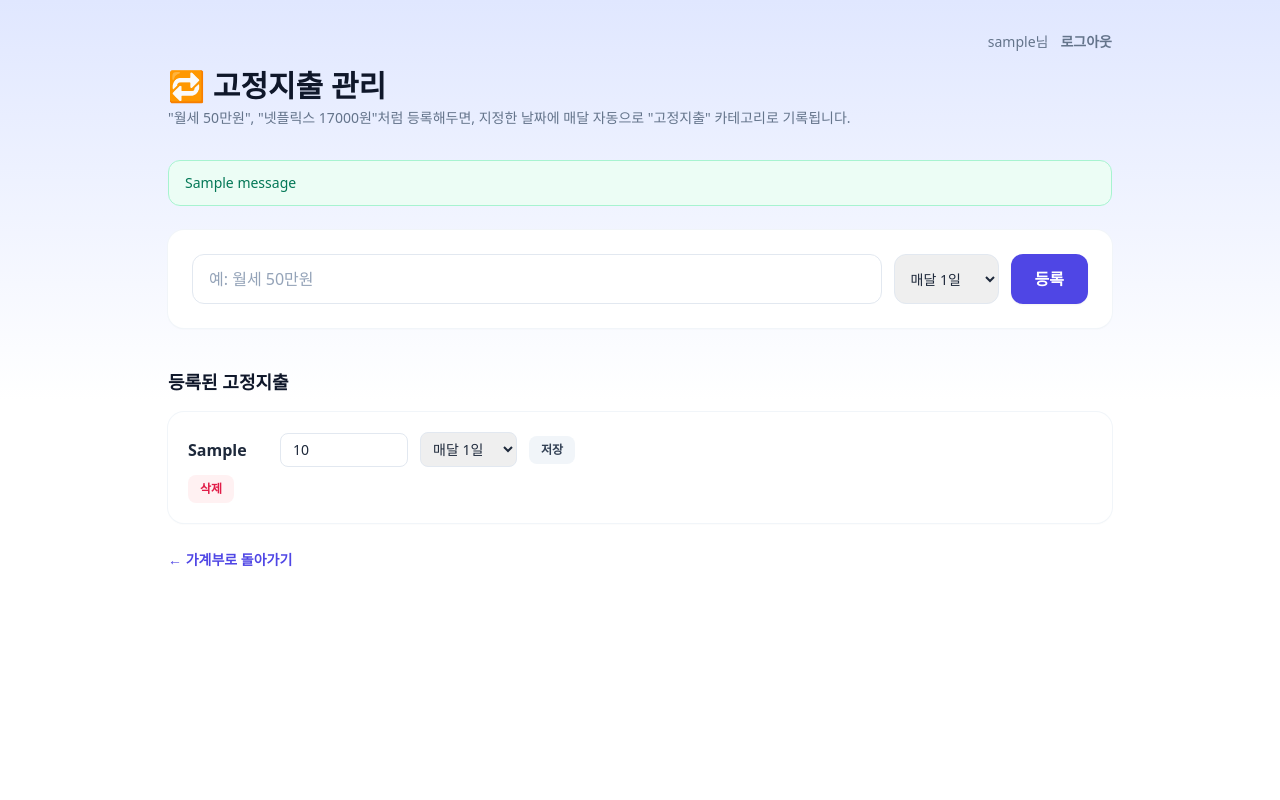
After one commit to iwkzgo/ledger-app, a Flask app: page /recurring/ in a window 1280 px wide. The commit adds this page. Run offline with Flask 3, Linux system fonts and the light colour scheme; a user stored in the database is signed in; tables that the repository leaves empty hold one stand-in row (values such as "Sample post"); one stand-in notice (Sample message) is shown; some libraries are stand-ins or nearby versions.

Commit message:
고정지출 자동 등록 기능 추가
- RecurringItem 모델 추가 (항목명, 금액, 매달 기록일, 마지막 기록 달)
- 백그라운드 스케줄러 대신 "홈 접속 시마다 밀린 달을 확인해 채워넣는"
  방식으로 자동 기록 구현 (Render 무료 플랜의 슬립 특성 고려)
- /recurring 페이지에서 등록/수정/삭제 가능, 등록 시 카테고리는 "고정지출" 고정
- 사용자가 자동 기록된 거래를 지우면 같은 달엔 재생성하지 않음
- 전부 user_id로 소유자 분리 + IDOR 방지 검증 완료

```diff
--- a/app/__init__.py
+++ b/app/__init__.py
@@ -30,11 +30,13 @@ def create_app(config_class=Config):
 
     from .admin import bp as admin_bp
     from .auth import bp as auth_bp
+    from .recurring import bp as recurring_bp
     from .routes import bp as ledger_bp
 
     app.register_blueprint(auth_bp)
     app.register_blueprint(ledger_bp)
     app.register_blueprint(admin_bp)
+    app.register_blueprint(recurring_bp)
 
     with app.app_context():
         db.create_all()
--- /dev/null
+++ b/app/recurring.py
@@ -0,0 +1,126 @@
+import calendar
+from datetime import date, datetime
+from typing import List
+
+from flask import Blueprint, flash, redirect, render_template, request, url_for
+from flask_login import current_user, login_required
+
+from .extensions import db
+from .models import Entry, RecurringItem
+from .rules import FIXED_EXPENSE_CATEGORY
+from .text_parser import parse_amount, parse_entry
+
+bp = Blueprint("recurring", __name__, url_prefix="/recurring")
+
+
+def _last_day_of_month(year: int, month: int) -> int:
+    return calendar.monthrange(year, month)[1]
+
+
+def _next_month(year_month: str) -> str:
+    year, month = map(int, year_month.split("-"))
+    if month == 12:
+        return f"{year + 1}-01"
+    return f"{year}-{month + 1:02d}"
+
+
+def sync_recurring_items(user_id: int) -> List[str]:
+    """오늘 날짜 기준으로 아직 기록되지 않은 고정지출이 있으면 지금 기록하고,
+    새로 기록된 항목에 대한 안내 메시지 목록을 반환합니다."""
+    today = date.today()
+    current_month = today.strftime("%Y-%m")
+    messages: List[str] = []
+
+    for recurring in RecurringItem.query.filter_by(user_id=user_id).all():
+        month_cursor = (
+            _next_month(recurring.last_recorded_month)
+            if recurring.last_recorded_month
+            else recurring.created_at.strftime("%Y-%m")
+        )
+
+        while month_cursor <= current_month:
+            year, month = map(int, month_cursor.split("-"))
+            day = min(recurring.day_of_month, _last_day_of_month(year, month))
+            scheduled_date = date(year, month, day)
+
+            if scheduled_date > today:
+                break
+
+            db.session.add(
+                Entry(
+                    user_id=user_id,
+                    created_at=datetime.combine(scheduled_date, datetime.min.time()),
+                    raw_text=f"{recurring.item} {recurring.amount:,}원 (고정지출 자동기록)",
+                    item=recurring.item,
+                    amount=recurring.amount,
+                    category=FIXED_EXPENSE_CATEGORY,
+                )
+            )
+            recurring.last_recorded_month = month_cursor
+            messages.append(f"{recurring.item} {recurring.amount:,}원 ({month_cursor})")
+
+            month_cursor = _next_month(month_cursor)
+
+    if messages:
+        db.session.commit()
+
+    return messages
+
+
+@bp.route("/", methods=["GET", "POST"])
+@login_required
+def index():
+    if request.method == "POST":
+        raw_text = request.form.get("raw_text", "").strip()
+
+        parsed = parse_entry(raw_text)
+        if parsed is None:
+            flash(f'"{raw_text}"에서 금액을 찾지 못했어요. 예: 월세 50만원', "error")
+            return redirect(url_for("recurring.index"))
+
+        item, amount = parsed
+        day_raw = request.form.get("day_of_month", "1").strip()
+        day = int(day_raw) if day_raw.isdigit() else 1
+        day = max(1, min(day, 31))
+
+        db.session.add(
+            RecurringItem(user_id=current_user.id, item=item, amount=amount, day_of_month=day)
+        )
+        db.session.commit()
+        flash(f'고정지출로 등록했습니다: {item} · {amount:,}원 · 매달 {day}일', "success")
+        return redirect(url_for("recurring.index"))
+
+    recurring_items = (
+        RecurringItem.query.filter_by(user_id=current_user.id)
+        .order_by(RecurringItem.day_of_month)
+        .all()
+    )
+    return render_template("recurring.html", recurring_items=recurring_items)
+
+
+@bp.route("/<int:item_id>/edit", methods=["POST"])
+@login_required
+def edit(item_id):
+    recurring = RecurringItem.query.filter_by(id=item_id, user_id=current_user.id).first_or_404()
+
+    amount = parse_amount(request.form.get("amount", "").strip())
+    if amount is not None:
+        recurring.amount = amount
+
+    day_raw = request.form.get("day_of_month", "").strip()
+    if day_raw.isdigit():
+        recurring.day_of_month = max(1, min(int(day_raw), 31))
+
+    db.session.commit()
+    flash(f'"{recurring.item}" 정보를 수정했습니다.', "info")
+    return redirect(url_for("recurring.index"))
+
+
+@bp.route("/<int:item_id>/delete", methods=["POST"])
+@login_required
+def delete(item_id):
+    recurring = RecurringItem.query.filter_by(id=item_id, user_id=current_user.id).first_or_404()
+    db.session.delete(recurring)
+    db.session.commit()
+    flash("고정지출 등록을 삭제했습니다.", "info")
+    return redirect(url_for("recurring.index"))
--- a/app/rules.py
+++ b/app/rules.py
@@ -2,6 +2,7 @@ FALLBACK_CATEGORY = "기타"
 INCOME_CATEGORY = "수입"
 SAVINGS_CATEGORY = "저축"
 DATE_CATEGORY = "데이트"
+FIXED_EXPENSE_CATEGORY = "고정지출"
 
 # 항목명에 이 키워드가 포함되면 지출 카테고리보다 먼저 수입으로 분류합니다.
 INCOME_KEYWORDS = [
@@ -48,7 +49,7 @@ CATEGORY_RULES = {
         "교보문고", "올리브영", "팝마트", "이마트", "홈플러스", "롯데마트",
         "백화점", "유니클로", "자라", "네이버파이낸셜",
     ],
-    "고정지출": [
+    FIXED_EXPENSE_CATEGORY: [
         "SKT", "KT", "LG유플러스", "통신비", "보험", "관리비", "월세",
         "도시가스", "전기요금", "수도요금", "정수기", "구독료", "Apple",
     ],
@@ -57,5 +58,5 @@ CATEGORY_RULES = {
 # 화면에 표시할 지출 카테고리 순서 (데이트는 키워드로 먼저 판별되어 CATEGORY_RULES엔 없지만
 # 표/그래프에는 이 위치에 나와야 하므로 별도로 순서를 정의합니다.)
 EXPENSE_CATEGORY_ORDER = [
-    "식비", "카페", "교통", "여가", DATE_CATEGORY, "쇼핑", "고정지출", FALLBACK_CATEGORY,
+    "식비", "카페", "교통", "여가", DATE_CATEGORY, "쇼핑", FIXED_EXPENSE_CATEGORY, FALLBACK_CATEGORY,
 ]
--- /dev/null
+++ b/templates/recurring.html
@@ -0,0 +1,86 @@
+{% extends "base.html" %}
+{% block title %}고정지출 관리{% endblock %}
+{% block content %}
+<header class="mb-8">
+    <h1 class="text-2xl sm:text-3xl font-bold text-slate-900">🔁 고정지출 관리</h1>
+    <p class="mt-1 text-sm text-slate-500">"월세 50만원", "넷플릭스 17000원"처럼 등록해두면, 지정한 날짜에 매달 자동으로 "고정지출" 카테고리로 기록됩니다.</p>
+</header>
+
+{% with messages = get_flashed_messages(with_categories=true) %}
+    {% if messages %}
+    {% set flash_styles = {
+        'success': 'bg-emerald-50 text-emerald-700 border-emerald-200',
+        'info': 'bg-blue-50 text-blue-700 border-blue-200',
+        'warning': 'bg-amber-50 text-amber-700 border-amber-200',
+        'danger': 'bg-rose-50 text-rose-700 border-rose-200',
+        'error': 'bg-rose-50 text-rose-700 border-rose-200',
+    } %}
+    <div class="mb-6 space-y-2">
+        {% for category, message in messages %}
+        <div class="rounded-xl border px-4 py-3 text-sm font-medium {{ flash_styles.get(category, 'bg-slate-50 text-slate-700 border-slate-200') }}">
+            {{ message }}
+        </div>
+        {% endfor %}
+    </div>
+    {% endif %}
+{% endwith %}
+
+<section class="mb-10 rounded-2xl bg-white p-5 sm:p-6 shadow-sm ring-1 ring-slate-100">
+    <form action="{{ url_for('recurring.index') }}" method="post" class="flex flex-col sm:flex-row gap-3">
+        <input
+            type="text"
+            name="raw_text"
+            placeholder="예: 월세 50만원"
+            required
+            class="flex-1 rounded-xl border border-slate-200 px-4 py-3 text-base placeholder:text-slate-400 focus:border-indigo-400 focus:outline-none focus:ring-2 focus:ring-indigo-100"
+        >
+        <select name="day_of_month" class="rounded-xl border border-slate-200 px-3 py-3 text-sm focus:border-indigo-400 focus:outline-none focus:ring-2 focus:ring-indigo-100">
+            {% for day in range(1, 32) %}
+            <option value="{{ day }}" {% if day == 1 %}selected{% endif %}>매달 {{ day }}일</option>
+            {% endfor %}
+        </select>
+        <button type="submit" class="rounded-xl bg-indigo-600 px-6 py-3 text-base font-semibold text-white shadow-sm hover:bg-indigo-700 active:bg-indigo-800 transition">
+            등록
+        </button>
+    </form>
+</section>
+
+<section>
+    <h2 class="mb-4 text-lg font-bold text-slate-900">등록된 고정지출</h2>
+    {% if recurring_items %}
+    <div class="space-y-3">
+        {% for recurring in recurring_items %}
+        <div class="rounded-2xl bg-white p-5 shadow-sm ring-1 ring-slate-100">
+            <form action="{{ url_for('recurring.edit', item_id=recurring.id) }}" method="post" class="flex flex-wrap items-center gap-3">
+                <span class="font-semibold text-slate-800 min-w-[80px]">{{ recurring.item }}</span>
+                <input
+                    type="text"
+                    name="amount"
+                    value="{{ recurring.amount }}"
+                    inputmode="decimal"
+                    class="w-32 rounded-lg border border-slate-200 px-3 py-1.5 text-sm focus:border-indigo-400 focus:outline-none focus:ring-1 focus:ring-indigo-200"
+                >
+                <select name="day_of_month" class="rounded-lg border border-slate-200 px-2 py-1.5 text-sm focus:border-indigo-400 focus:outline-none focus:ring-1 focus:ring-indigo-200">
+                    {% for day in range(1, 32) %}
+                    <option value="{{ day }}" {% if day == recurring.day_of_month %}selected{% endif %}>매달 {{ day }}일</option>
+                    {% endfor %}
+                </select>
+                <button type="submit" class="rounded-lg bg-slate-100 px-3 py-1.5 text-xs font-semibold text-slate-700 hover:bg-slate-200 transition">저장</button>
+            </form>
+            <form action="{{ url_for('recurring.delete', item_id=recurring.id) }}" method="post" class="mt-2">
+                <button type="submit" class="rounded-lg bg-rose-50 px-3 py-1.5 text-xs font-semibold text-rose-600 hover:bg-rose-100 transition">삭제</button>
+            </form>
+        </div>
+        {% endfor %}
+    </div>
+    {% else %}
+    <div class="rounded-2xl border border-dashed border-slate-200 bg-white p-6 text-center text-sm text-slate-500">
+        등록된 고정지출이 없습니다.
+    </div>
+    {% endif %}
+</section>
+
+<p class="mt-6">
+    <a href="{{ url_for('ledger.index') }}" class="text-sm font-semibold text-indigo-600 hover:underline">← 가계부로 돌아가기</a>
+</p>
+{% endblock %}
```
Also changed, not shown: app/models.py (+14 -0 lines), app/routes.py (+7 -0 lines), templates/index.html (+8 -3 lines).
